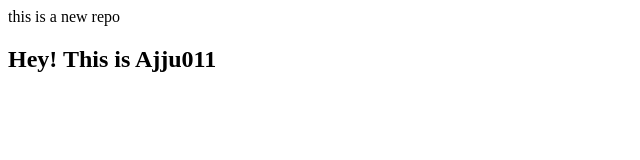
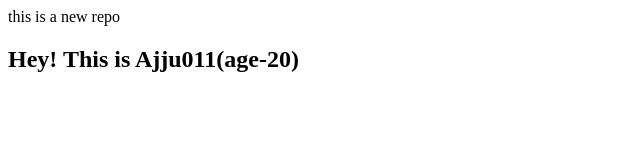
Before and after one commit to Ajju011/Local-Repo, a plain HTML site: page index.html in a window 1280 px wide. Shown: the whole page, without its empty margins (0-640 px from the left). Drawn offline with Linux system fonts and the light colour scheme.

Commit message:
age added

```diff
--- a/index.html
+++ b/index.html
@@ -1,2 +1,2 @@
 <p>this is a new repo</p>
-<h2>Hey! This is Ajju011</h2>
+<h2>Hey! This is Ajju011(age-20)</h2>
```
